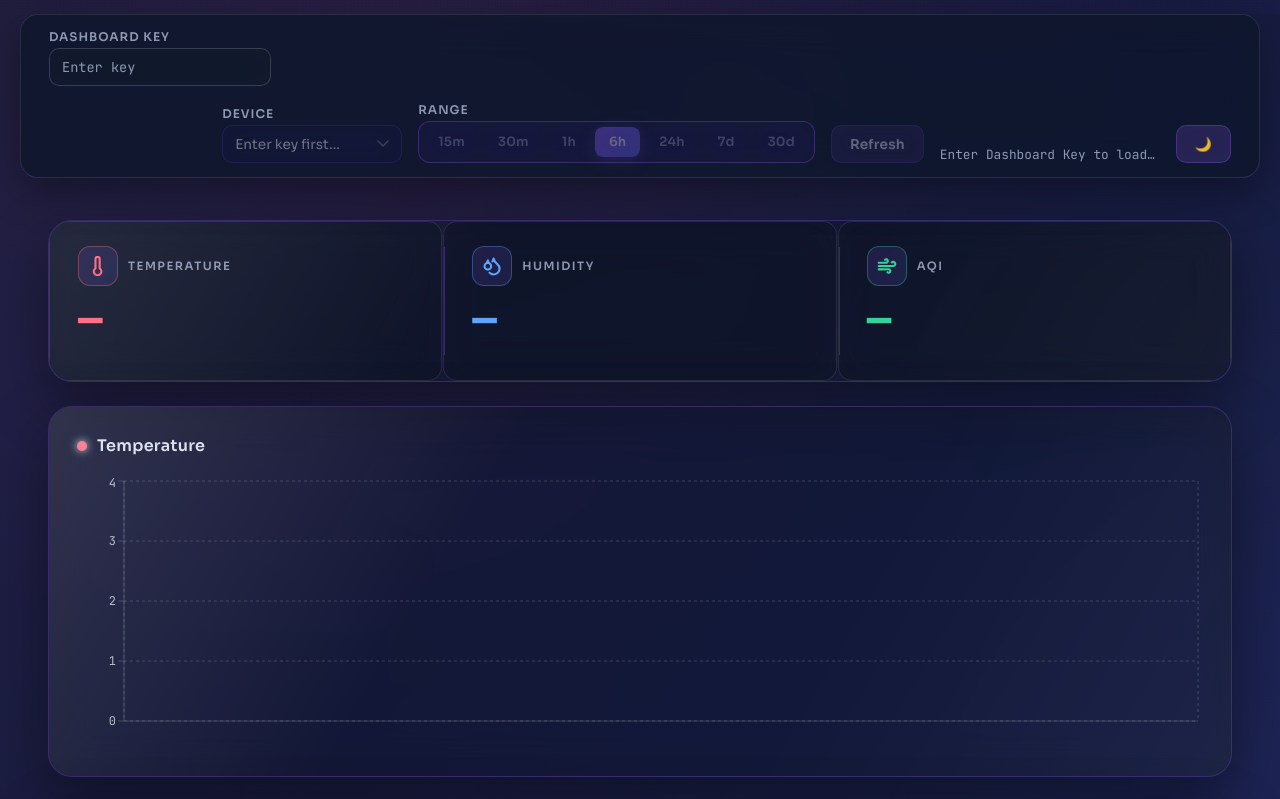
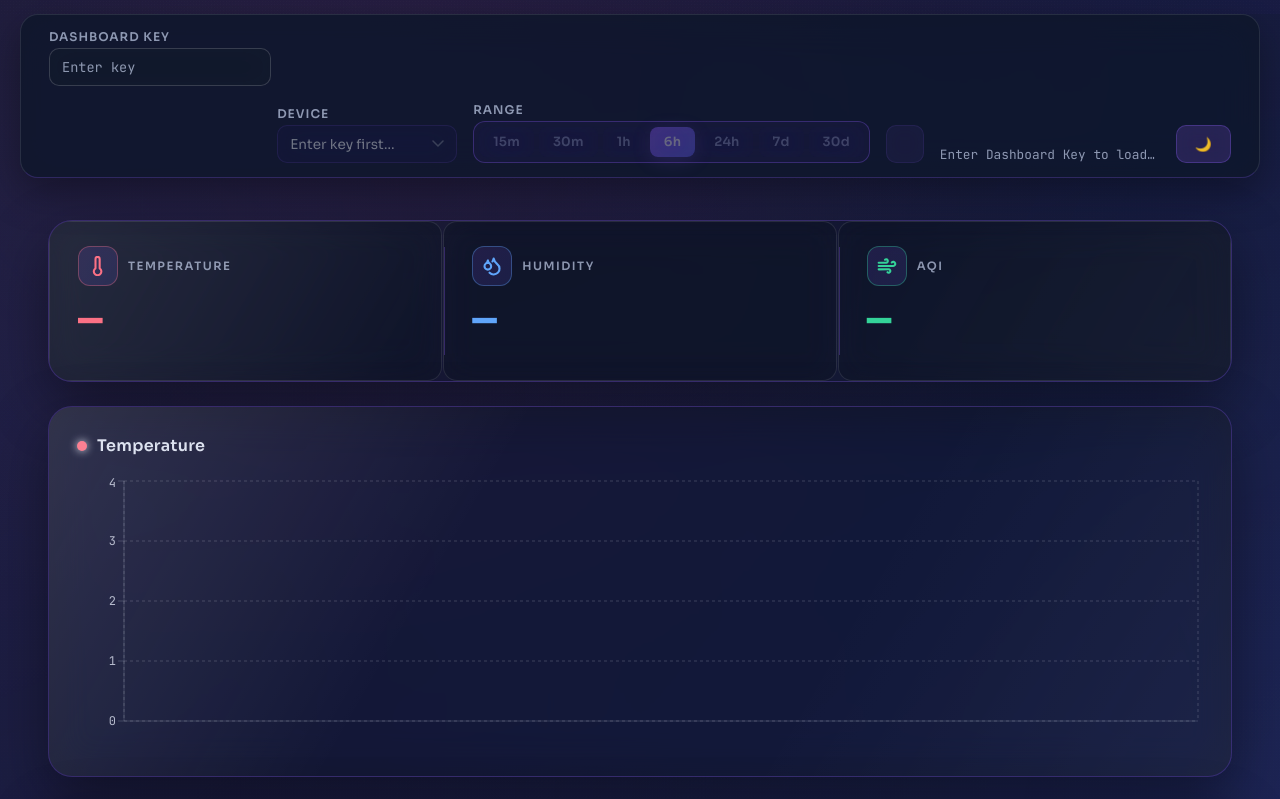
Before and after one commit to SamBro2901/room-monitor, a React (Vite) app in the folder dashboard/: page / in a window 1280 px wide. Shown: the top 799 px of the page. Built offline with nearby package versions, Linux system fonts and the light colour scheme.

Commit message:
Changed loading status

```diff
--- a/dashboard/src/App.jsx
+++ b/dashboard/src/App.jsx
@@ -1123,7 +1123,7 @@ export default function App() {
 						disabled={loading || !dashKey}
 						title="Fetch latest data"
 					>
-						{loading ? 'Loading…' : 'Refresh'}
+						{/* {loading ? 'Loading…' : 'Refresh'} */}
 					</button>
 					<div className="status">{status}</div>
 					<button
```
